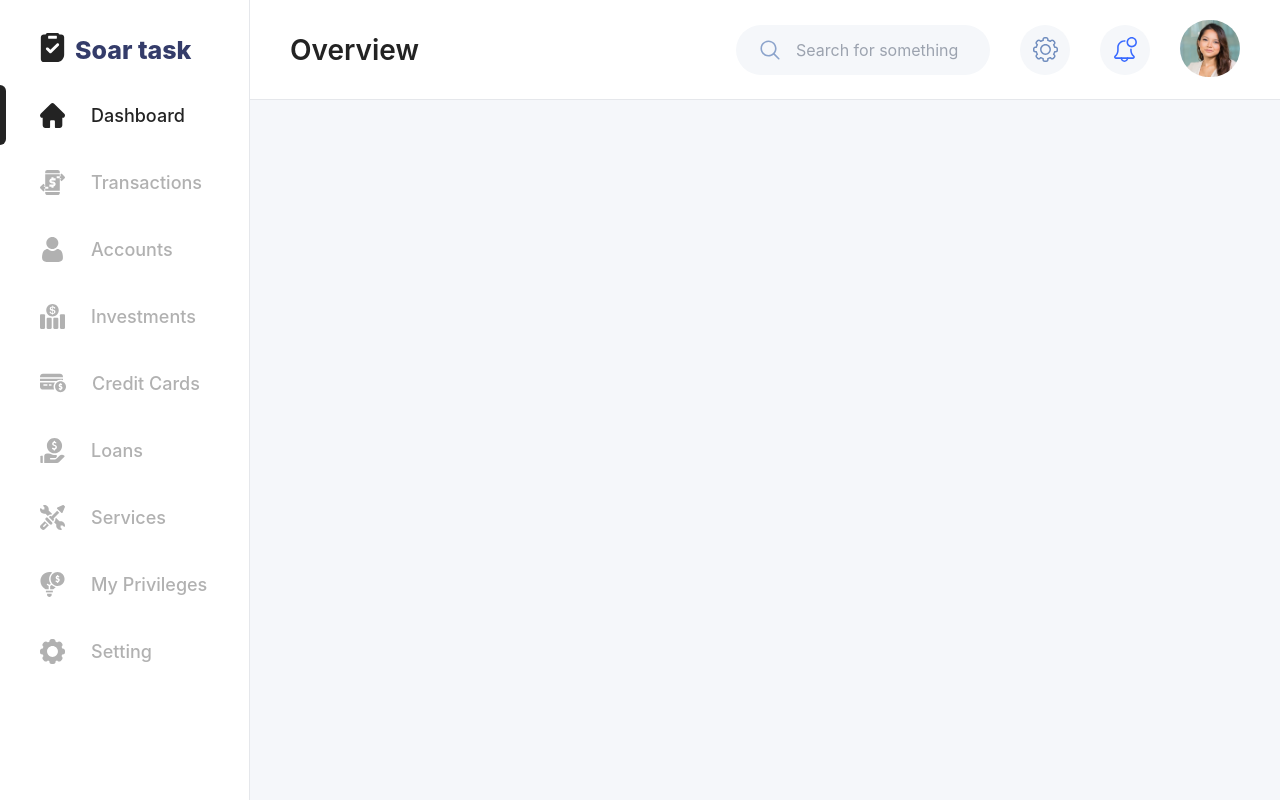
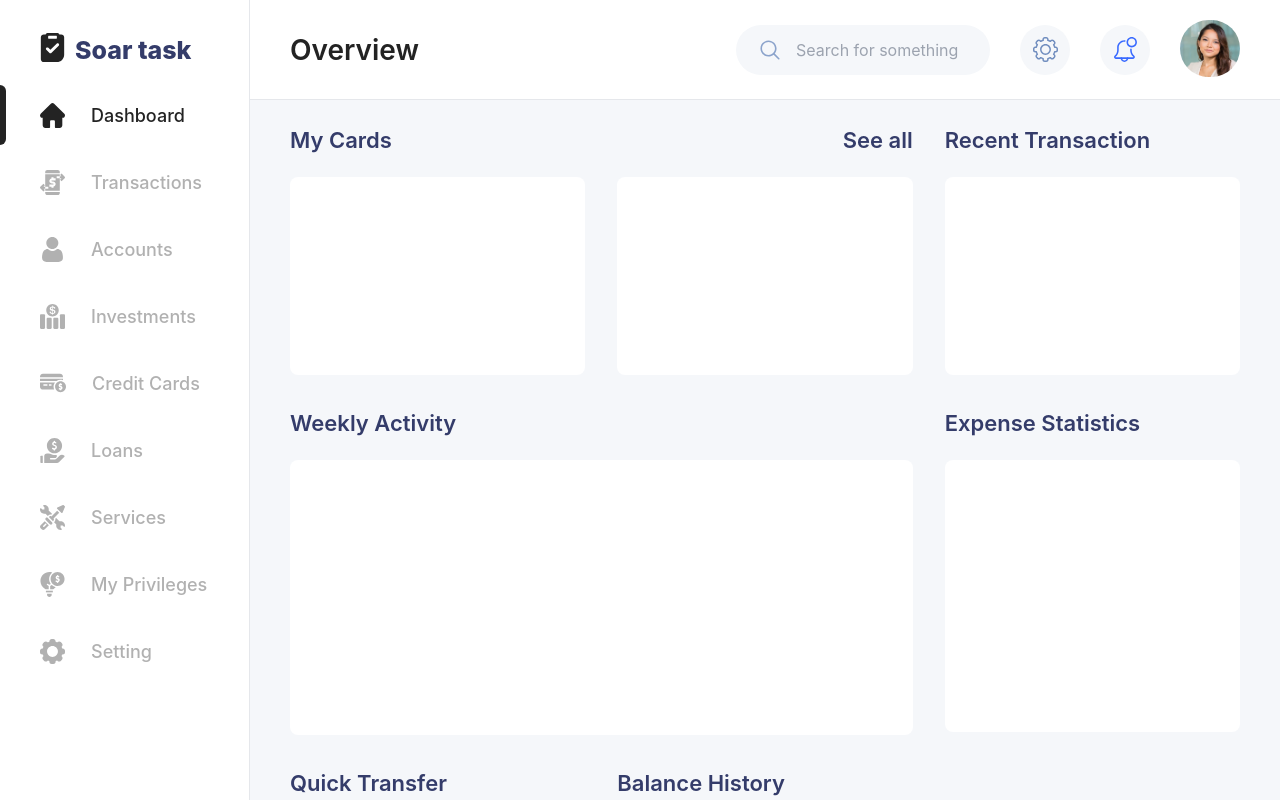
Before and after one commit to lui7henrique/soar, a React (Vite) app: page / in a window 1280 px wide. Built offline with nearby package versions, Linux system fonts and the light colour scheme.

Commit message:
feat: not implemented pages fallback

```diff
--- a/src/App.tsx
+++ b/src/App.tsx
@@ -1,15 +1,18 @@
 import { BrowserRouter, Route, Routes } from "react-router-dom";
 import "./App.css";
 import RootLayout from "./layouts/root";
+import { Dashboard } from "./pages/dashboard";
+import { Setting } from "./pages/setting";
+import { NotImplemented } from "./pages/not-implemented";
 
 function App() {
 	return (
 		<BrowserRouter>
 			<Routes>
 				<Route path="/" element={<RootLayout />}>
-					{/* <Route index element={<HomePage />} />
-					<Route path="about" element={<AboutPage />} />
-					<Route path="tasks" element={<TasksPage />} /> */}
+					<Route index element={<Dashboard />} />
+					<Route path="setting" element={<Setting />} />
+					<Route path="*" element={<NotImplemented />} />
 				</Route>
 			</Routes>
 		</BrowserRouter>
--- a/src/layouts/root.tsx
+++ b/src/layouts/root.tsx
@@ -8,7 +8,7 @@ export default function RootLayout() {
 			<Sidebar />
 			<section className="flex flex-col">
 				<Header />
-				<main className="bg-background-alt h-[calc(100vh-100px)] overflow-y-auto p-4">
+				<main className="bg-background-alt h-[calc(100vh-100px)] overflow-y-auto">
 					<Outlet />
 				</main>
 			</section>
--- /dev/null
+++ b/src/pages/dashboard.tsx
@@ -0,0 +1,87 @@
+import type { ComponentProps } from "react";
+import { cn } from "../lib/utils";
+
+const Card = {
+	Root: ({ className, ...props }: ComponentProps<"div">) => (
+		<div className={cn(className, "space-y-5")} {...props} />
+	),
+	Header: ({ className, ...props }: ComponentProps<"div">) => (
+		<div className={cn(className, "flex justify-between")} {...props} />
+	),
+	Title: ({ className, ...props }: ComponentProps<"div">) => (
+		<h4
+			className={cn(
+				className,
+				"font-semibold text-[22px] text-muted-foreground",
+			)}
+			{...props}
+		/>
+	),
+	Action: ({ className, ...props }: ComponentProps<"div">) => (
+		<span
+			className={cn(
+				className,
+				"font-semibold text-[22px] text-muted-foreground",
+			)}
+			{...props}
+		/>
+	),
+};
+
+export function Dashboard() {
+	return (
+		<div className="grid grid-cols-3 px-10 py-6 gap-8 max-w-[1920px] mx-auto">
+			<Card.Root className="col-span-2">
+				<Card.Header>
+					<Card.Title>My Cards</Card.Title>
+					<Card.Action>See all</Card.Action>
+				</Card.Header>
+
+				<div className="grid grid-cols-2 gap-8">
+					<div className="aspect-[350/235] bg-background rounded-lg"></div>
+					<div className="aspect-[350/235] bg-background rounded-lg"></div>
+				</div>
+			</Card.Root>
+
+			<Card.Root className="col-span-1">
+				<Card.Header>
+					<Card.Title>Recent Transaction</Card.Title>
+				</Card.Header>
+
+				<div className="aspect-[350/235] bg-background rounded-lg"></div>
+			</Card.Root>
+
+			<Card.Root className="col-span-2">
+				<Card.Header>
+					<Card.Title>Weekly Activity</Card.Title>
+				</Card.Header>
+
+				<div className="aspect-[730/322] bg-background rounded-lg"></div>
+			</Card.Root>
+
+			<Card.Root className="col-span-1">
+				<Card.Header>
+					<Card.Title>Expense Statistics</Card.Title>
+				</Card.Header>
+
+				<div className="aspect-[350/322] bg-background rounded-lg"></div>
+			</Card.Root>
+
+			<Card.Root className="col-span-1">
+				<Card.Header>
+					<Card.Title>Quick Transfer</Card.Title>
+				</Card.Header>
+
+				<div className="bg-background rounded-lg"></div>
+			</Card.Root>
+
+			<Card.Root className="col-span-2">
+				<Card.Header>
+					<Card.Title>Balance History</Card.Title>
+				</Card.Header>
+
+				<div className="aspect-[635/276] bg-background rounded-lg"></div>
+			</Card.Root>
+		</div>
+	);
+}
--- /dev/null
+++ b/src/pages/not-implemented.tsx
@@ -0,0 +1,3 @@
+export function NotImplemented() {
+	return <div>This page has not been implemented yet.</div>;
+}
--- /dev/null
+++ b/src/pages/setting.tsx
@@ -0,0 +1,7 @@
+export function Setting() {
+	return (
+		<div>
+			<p>settings page</p>
+		</div>
+	);
+}
```
Also changed, not shown: 1 other file (tests, documents, lock files or other folders).
